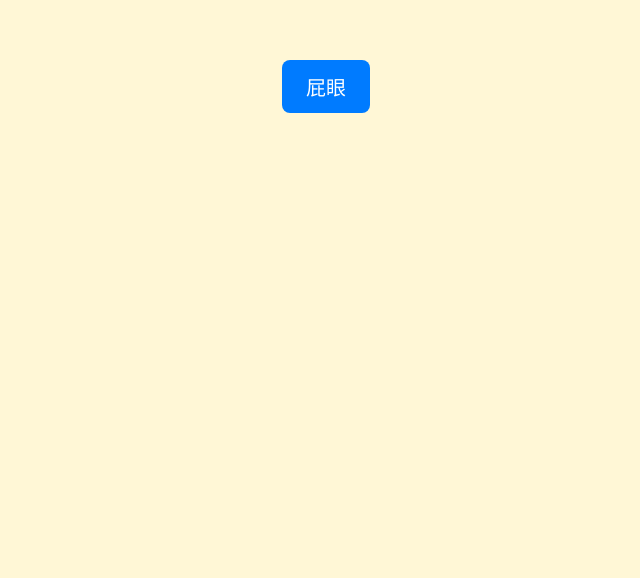
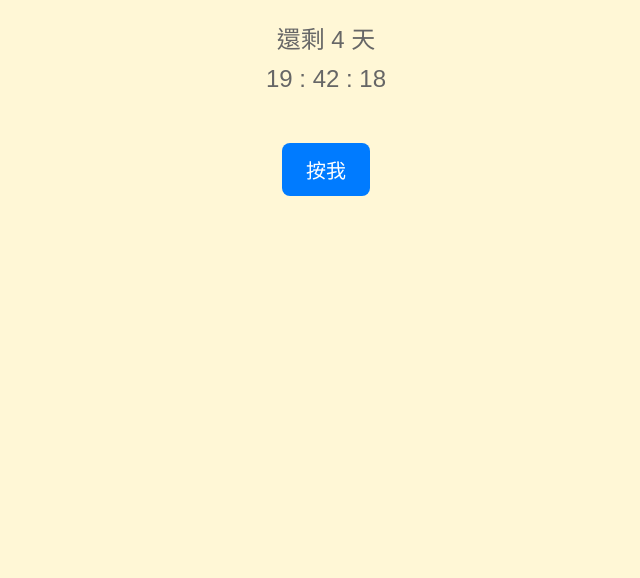
Before and after one commit to lisheng-yao/pm, a plain HTML site: page index.html in a window 1280 px wide. Shown: the part 222-800 px from the top of the page, without its empty margins (314-954 px from the left). Drawn offline with Linux system fonts and the light colour scheme.

Commit message:
Update index.html

```diff
--- a/index.html
+++ b/index.html
@@ -39,11 +39,11 @@
     <p id="days"></p>
     <p id="time"></p>
 
-    <button id="playBtn">屁眼</button>
+    <button id="playBtn">按我</button>
     <audio id="audioPlayer" src="sp.mp3"></audio>
 
     <script>
-      const resignationDate = new Date(2025, 3, 21, 0, 0, 0); // 離職日：2025/4/21 00:00:00
+      const resignationDate = new Date(2025, 3, 26, 0, 0, 0); // 離職日：2025/4/21 00:00:00
       const messageElement = document.getElementById("message");
       const daysElement = document.getElementById("days");
       const timeElement = document.getElementById("time");
```
